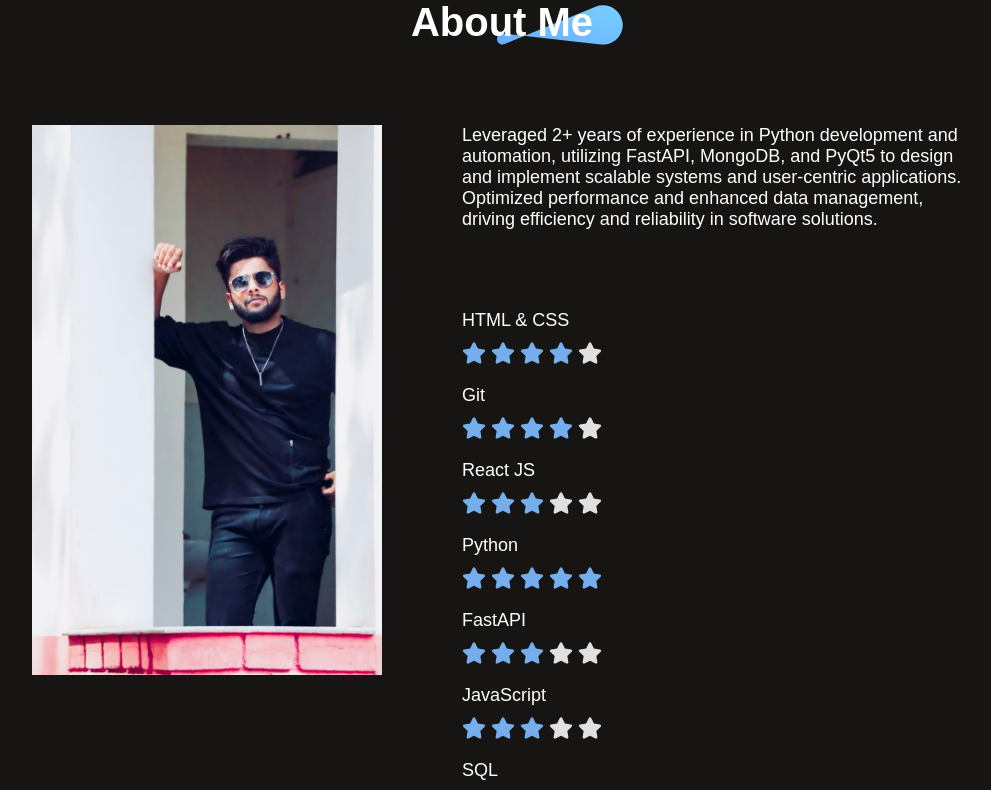
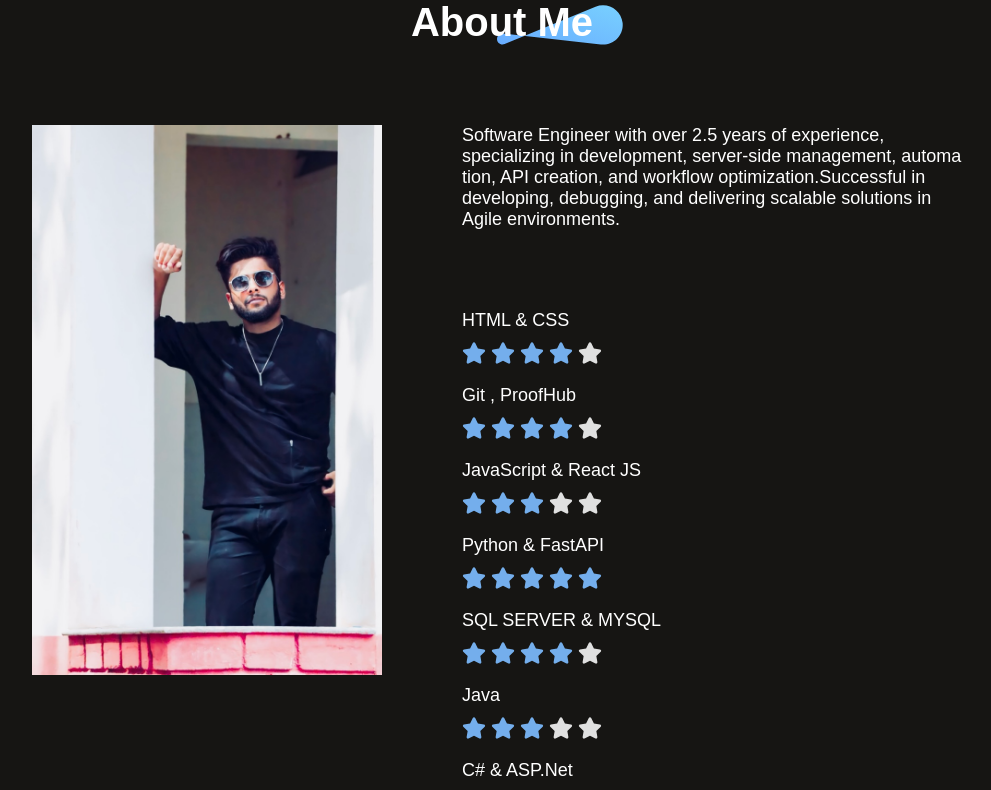
Before and after one commit to MohamedNaveed03/PersonalPortfolio, a React (Create React App) app: page / in a window 1280 px wide. Shown: the part 880-1670 px from the top of the page, without its empty margins (138-1129 px from the left). Built offline with nearby package versions, Linux system fonts and the light colour scheme; the HTML template or start-up script is replaced by a standard one.

Commit message:
updated portfolio

```diff
--- a/src/components/About/About.jsx
+++ b/src/components/About/About.jsx
@@ -2,14 +2,14 @@ import React from 'react';
 import './About.css';
 import theme_pattern from "../../assets/theme_pattern.svg";
 import profile_img from "../../assets/profile2.jpg";
-import { FaStar } from 'react-icons/fa'; // Import Font Awesome stars
+import { FaStar } from 'react-icons/fa';
 
 function About() {
   return (
-    <div className='about'id='about-id'>
+    <div className='about' id='about-id'>
       <div className='about-title'>
         <h1>About Me</h1>
-        <img src={theme_pattern} alt='Background Pattern'></img>
+        <img src={theme_pattern} alt='Background Pattern' />
       </div>
       <div className='about-sections'>
         <div className="about-left">
@@ -18,9 +18,8 @@ function About() {
         <div className='about-right'>
           <div className='about-para'>
             <p>
-              Leveraged 2+ years of experience in Python development and automation, utilizing FastAPI, MongoDB, and PyQt5 to
-              design and implement scalable systems and user-centric applications. Optimized performance and enhanced data management, driving efficiency and reliability in software solutions.
-            </p>
+            Software Engineer with over 2.5 years of experience, specializing in development, server-side management, automa
+tion, API creation, and workflow optimization.Successful in developing, debugging, and delivering scalable solutions in Agile environments.           </p>
           </div>
 
           <div className='about-skills'>
@@ -35,7 +34,7 @@ function About() {
               </div>
             </div>
             <div className='about-skill'>
-              <p>Git</p>
+              <p>Git , ProofHub</p>
               <div className='star-rating'>
                 <FaStar className='star-icon filled' />
                 <FaStar className='star-icon filled' />
@@ -45,7 +44,7 @@ function About() {
               </div>
             </div>
             <div className='about-skill'>
-              <p>React JS</p>
+              <p>JavaScript & React JS</p>
               <div className='star-rating'>
                 <FaStar className='star-icon filled' />
                 <FaStar className='star-icon filled' />
@@ -55,7 +54,7 @@ function About() {
               </div>
             </div>
             <div className='about-skill'>
-              <p>Python</p>
+              <p>Python & FastAPI</p>
               <div className='star-rating'>
                 <FaStar className='star-icon filled' />
                 <FaStar className='star-icon filled' />
@@ -65,7 +64,17 @@ function About() {
               </div>
             </div>
             <div className='about-skill'>
-              <p>FastAPI</p>
+              <p>SQL SERVER & MYSQL</p>
+              <div className='star-rating'>
+                <FaStar className='star-icon filled' />
+                <FaStar className='star-icon filled' />
+                <FaStar className='star-icon filled' />
+                <FaStar className='star-icon filled' />
+                <FaStar className='star-icon' />
+              </div>
+            </div>
+            <div className='about-skill'>
+              <p>Java</p>
               <div className='star-rating'>
                 <FaStar className='star-icon filled' />
                 <FaStar className='star-icon filled' />
@@ -75,17 +84,7 @@ function About() {
               </div>
             </div>
             <div className='about-skill'>
-              <p>JavaScript</p>
-              <div className='star-rating'>
-                <FaStar className='star-icon filled' />
-                <FaStar className='star-icon filled' />
-                <FaStar className='star-icon filled' />
-                <FaStar className='star-icon' />
-                <FaStar className='star-icon' />
-              </div>
-            </div>
-            <div className='about-skill'>
-              <p>SQL</p>
+              <p>C# & ASP.Net</p>
               <div className='star-rating'>
                 <FaStar className='star-icon filled' />
                 <FaStar className='star-icon filled' />
--- a/src/components/Certification/Certifications.jsx
+++ b/src/components/Certification/Certifications.jsx
@@ -5,6 +5,7 @@ import certificate_data from "../../assets/certificate_data";
 import arrow_icon from "../../assets/arrow_icon.svg";
 
 function Certifications() {
+
   return (
     <div className="certifications" id="certification-id">
       <div className="certification-title">
--- a/src/components/Contact/Contact.jsx
+++ b/src/components/Contact/Contact.jsx
@@ -19,7 +19,7 @@ function Contact() {
           <p><FaEnvelope className="contact-icon" /> <a href="mailto:naveedmohamed870@gmail.com">naveedmohamed870@gmail.com</a></p>
           <p><FaLinkedin className="contact-icon" />  <a href="https://www.linkedin.com/in/mohamednaveed/" target="_blank" rel="noopener noreferrer">Connect with me in Linkedin</a></p>
           <p><FaGithub className="contact-icon" /> <a href="https://github.com/MohamedNaveed03" target="_blank" rel="noopener noreferrer">Connect with me in GitHub</a></p>
-          <p><FaPhone className="contact-icon" /> +91 6383587503</p>
+          <p><FaPhone className="contact-icon" /> +971 503872649</p>
         </div>
         <div className="contact-form">
           <form>
--- a/src/components/Experience/Experience.jsx
+++ b/src/components/Experience/Experience.jsx
@@ -89,14 +89,12 @@ function Experience() {
             </div>
             <ul class="experience-description">
               <li>
-                Acquired practical experience in Python and SQL through
-                intensive hands-on training, applying these skills to real-world
-                projects.
+              Built and optimized web applications using C#, ASP.NET Core, and SQL Server, improving system performance by
+              30% and reducing query execution time through efficient database management with SQLite and SQL Server.
               </li>
               <li>
-                Developed technical proficiency in programming and database
-                management, solving practical problems and contributing to
-                project success.
+              Deployed applications on Microsoft Azure and implemented CI/CD pipelines using GitHub, enhancing scalability, re
+              liability, and automation. Streamlined backend services in .NET Core, resulting in a 20% boost in project efficiency.
               </li>
             </ul>
           </div>
--- a/src/components/Hero/Hero.jsx
+++ b/src/components/Hero/Hero.jsx
@@ -14,7 +14,7 @@ function Hero() {
           <Link to="contact-id" smooth={true} duration={500}>Connect With Me</Link>
         </div>
         <div className='hero-resume'>
-          <a href="MohamedNaveed_SDE_Resume.pdf" download="Mohamed_Naveed_Resume.pdf" className="resume-link">
+          <a href="MohamedNaveed-SDE-Resume.pdf" download="MohamedNaveed-SDE-Resume.pdf" className="resume-link">
             My Resume
           </a>
         </div>
--- a/src/components/Project/Project.jsx
+++ b/src/components/Project/Project.jsx
@@ -66,6 +66,20 @@ function Project() {
         As a freelancer, developed a professional webpage for Tawhid Leather Company to effectively present their services. Collaborated directly with the client to understand their needs and managed a team of 2+ members to deliver the project. Employed JavaScript, HTML, CSS, and React for development, with Git used for seamless collaboration and version control.
     </p>
 </div>
+<div class="project-card">
+    <h2 class="project-name">Payroll Application</h2>
+    <div class="project-skills">
+        <span>C#</span>
+        <span>HTML</span>
+        <span>CSS</span>
+        <span>JavaScript</span>
+        <span>ASP.NET MVC</span>
+        <span>SQL SERVER 2022</span>
+    </div>
+    <p class="project-description">
+        Developed a PayrollAppilication for creating a Payslip and Noting down the employees listed in the company with designation, implemented CRUD Operation, Storing the Data in a Database with the help of SQL SERVER.
+    </p>
+</div>
 
 
       </div>
```
Also changed, not shown: src/components/About/About.css (line endings or trailing spaces), src/components/Certification/Certification.css (line endings or trailing spaces), 2 other files (tests, documents, lock files or other folders).
